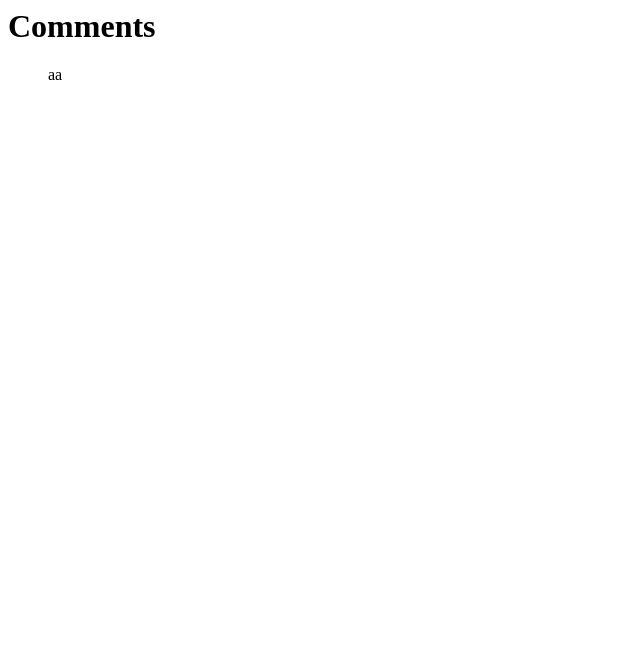
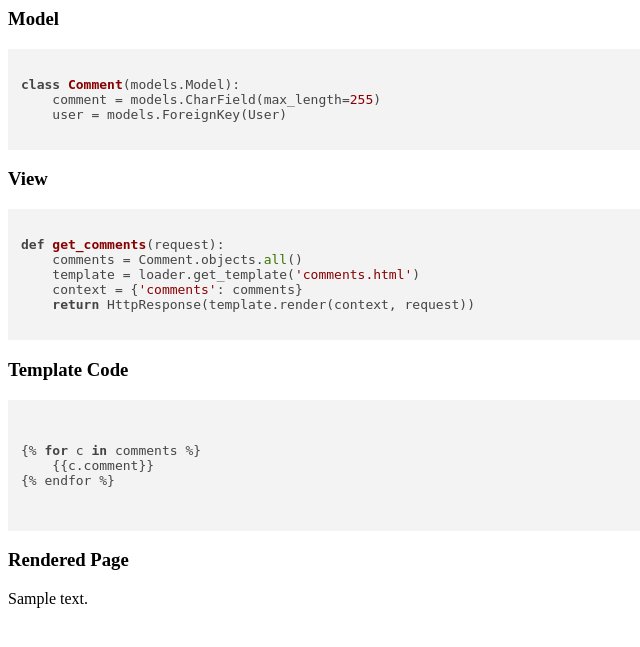
Before and after one commit to blackfireio/django-demo, a Django app: page /memspike/ in a window 1280 px wide. Before the commit the part shown is almost empty. Shown: the top 647 px of the page, without its empty margins (0-640 px from the left). Run offline with Django 3.2, Linux system fonts and the light colour scheme; tables that the repository leaves empty hold one stand-in row (values such as "Sample post"); some libraries are stand-ins or nearby versions.

Commit message:
update memspike templates

```diff
--- a/bfdemo/templates/memspike.html
+++ b/bfdemo/templates/memspike.html
@@ -1,8 +1,40 @@
+<head>
+    <link rel="stylesheet" href="//cdnjs.cloudflare.com/ajax/libs/highlight.js/9.13.1/styles/default.min.css">
+    <script src="//cdnjs.cloudflare.com/ajax/libs/highlight.js/9.13.1/highlight.min.js"></script>
+    <script>hljs.initHighlightingOnLoad();</script>
+</head>
+
 <body>
-    <h1>Comments</h1>
-    <ul>
-        {% for c in comments %}
-        aa
-        {% endfor %}
-    </ul>
+
+    <h3>Model</h3>
+    <pre><code id="sourcecode" class="python">
+class Comment(models.Model):
+    comment = models.CharField(max_length=255)
+    user = models.ForeignKey(User)
+    </code></pre>
+
+    <h3>View</h3>
+    <pre><code id="sourcecode" class="python">
+def get_comments(request):
+    comments = Comment.objects.all()
+    template = loader.get_template('comments.html')
+    context = {'comments': comments}
+    return HttpResponse(template.render(context, request))
+    </code></pre>
+
+    <h3>Template Code</h3>
+    <pre><code id="sourcecode" class="python">
+        {% raw %}
+{% for c in comments %}
+    {{c.comment}}
+{% endfor %}
+        {% endraw %}
+    </code></pre>
+
+    <h3>Rendered Page</h3>
+
+    {% for c in comments %}
+    {{c.comment}}</br>
+    {% endfor %}
+
 </body>
--- a/generate_data.py
+++ b/generate_data.py
@@ -10,7 +10,7 @@ print(Comment.objects.count())
 
 new_comments = []
 for i in range(150):
-    new_comments.append(Comment(user=u, comment='Oh! Blackfire is cool!'))
+    new_comments.append(Comment(user=u, comment='Blackfire is cool!'))
     if (i % 100) == 0:
         print(i)
 Comment.objects.bulk_create(new_comments)
```
Also changed, not shown: bfdemo/templates/memspike-fix.html (+39 -6 lines), 1 other file.
